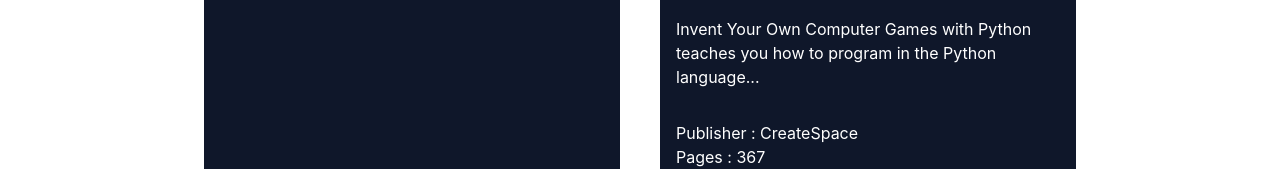
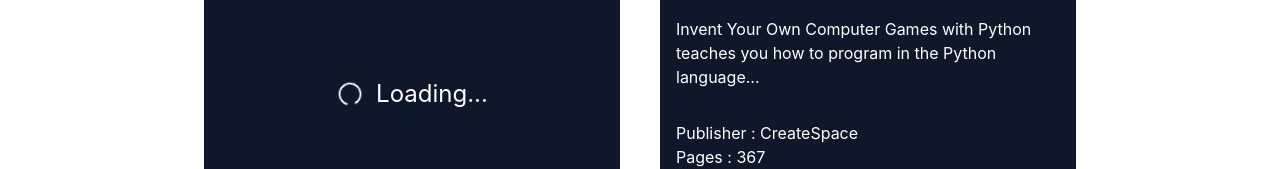
Before and after one commit to Jappanjot26/BookNXT, a React (Vite) app: page / in a window 1280 px wide. Shown: the part 347-516 px from the top of the page. Built offline with nearby package versions, Linux system fonts and the light colour scheme.

Commit message:
build: add loading component

```diff
--- a/src/components/BooksList.jsx
+++ b/src/components/BooksList.jsx
@@ -2,7 +2,9 @@
 function BooksList({ books }) {
   return (
     <div>
-      {books.length && books.map((book) => <Book data={book} key={book.id} />)}
+      {books &&
+        books.length &&
+        books.map((book) => <Book data={book} key={book.id} />)}
     </div>
   );
 }
--- /dev/null
+++ b/src/components/Loading.jsx
@@ -0,0 +1,19 @@
+function Loading() {
+  return (
+    <div className="flex items-center justify-center h-full">
+      <div className="flex text-white justify-center p-2 rounded-md items-center text-2xl">
+        <svg
+          xmlns="http://www.w3.org/2000/svg"
+          fill="currentColor"
+          viewBox="0 0 256 256"
+          className="animate-spin h-7 w-7 mr-3"
+        >
+          <path d="M232,128a104,104,0,0,1-208,0c0-41,23.81-78.36,60.66-95.27a8,8,0,0,1,6.68,14.54C60.15,61.59,40,93.27,40,128a88,88,0,0,0,176,0c0-34.73-20.15-66.41-51.34-80.73a8,8,0,0,1,6.68-14.54C208.19,49.64,232,87,232,128Z"></path>
+        </svg>
+        Loading...
+      </div>
+    </div>
+  );
+}
+
+export default Loading;
--- a/src/components/Sections.jsx
+++ b/src/components/Sections.jsx
@@ -1,12 +1,12 @@
-import Book from "./Book";
 import BookDetails from "./BookDetails";
 import BooksList from "./BooksList";
+import Loading from "./Loading";
 
 function Sections({ books, isLoading }) {
   return (
     <div className="flex p-4 justify-center gap-10 h-5/6">
       <div className="bg-slate-900 w-2/6 h-full overflow-scroll">
-        {!isLoading && <BooksList books={books} />}
+        {isLoading ? <Loading /> : <BooksList books={books} />}
       </div>
       <div className="bg-slate-900 w-2/6 h-full">
         <BookDetails />
```
